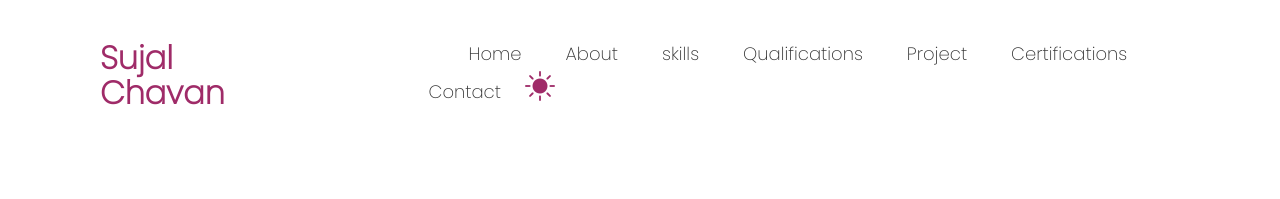
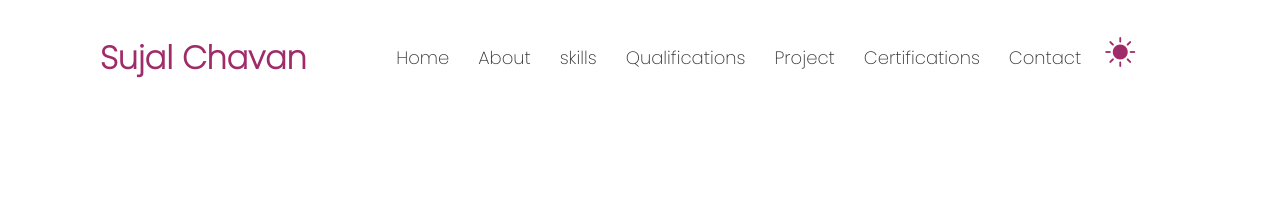
Before and after one commit to sujallchavan/protfolio_web_siite, a plain HTML site: page index.html in a window 1280 px wide. Shown: the top 199 px of the page. Drawn offline with nearby package versions, Linux system fonts and the light colour scheme.

Commit message:
responsive

```diff
--- a/style.css
+++ b/style.css
@@ -44,13 +44,14 @@
     text-decoration: none;
     font-weight: 500;
     text-decoration: none;
-    margin-left: 40px;
+    margin-left: 25px;
   }
 
   #navbar{
+    float: right;
     min-height: 50px;
     margin-bottom: -10px;
-    margin-left: 150px;
+    margin-left: 20px;
 
   }
 
```
